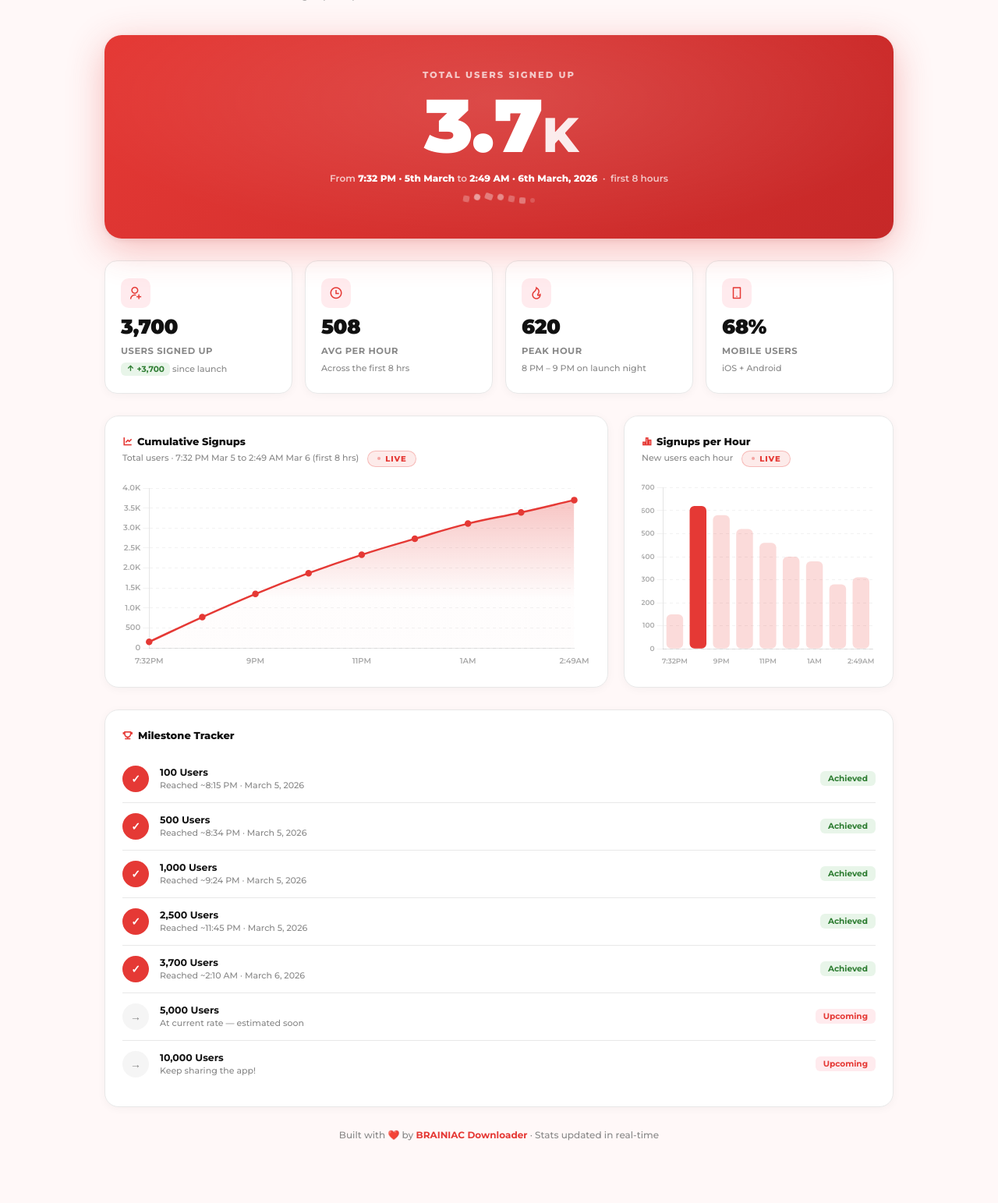
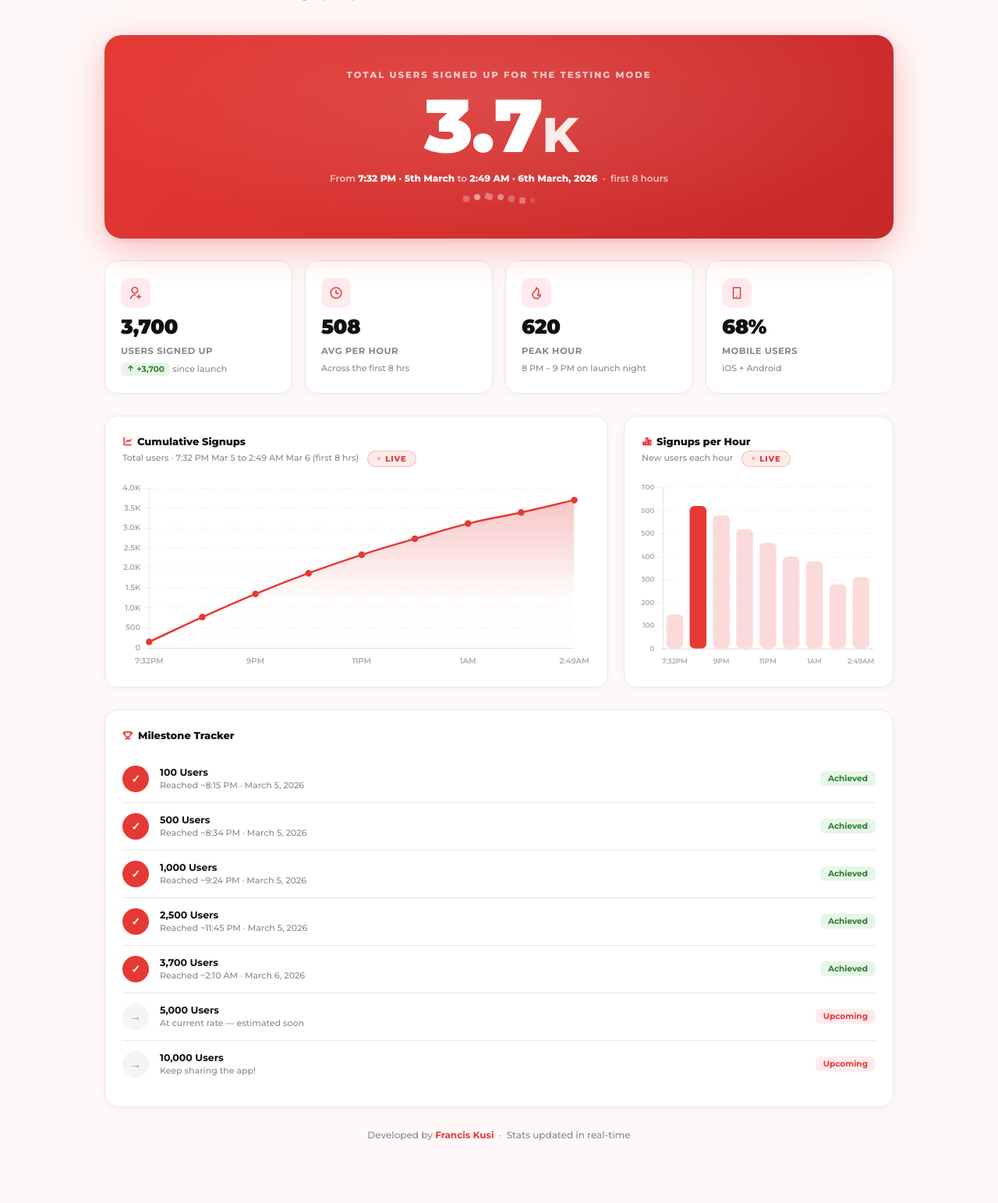
Before and after one commit to brainiacweb-tech/BRAINIAC-YouTube-Playlist-Downloader, a Flask app: page /stats in a window 1280 px wide. Shown: the part 802-2345 px from the top of the page at 78% size. Run offline with Flask 3, Linux system fonts and the light colour scheme; some libraries are stand-ins or nearby versions.

Commit message:
chore: update footer and counter label text

```diff
--- a/templates/stats.html
+++ b/templates/stats.html
@@ -497,7 +497,7 @@ nav {
 
   <!-- BIG COUNTER -->
   <div class="counter-hero">
-    <div class="label">Total Users Signed Up</div>
+    <div class="label">Total Users Signed Up for the Testing Mode</div>
     <div class="counter-number" id="mainCounter">0<span class="k">K</span></div>
     <div class="since">From <strong>7:32 PM · 5th March</strong> to <strong>2:49 AM · 6th March, 2026</strong> &nbsp;·&nbsp; first 8 hours</div>
     <div class="confetti-row">
@@ -620,7 +620,7 @@ nav {
   </div>
 
   <div class="stats-footer">
-    Built with ❤️ by <a href="/">BRAINIAC Downloader</a> · Stats updated in real-time
+    Developed by <a href="/">Francis Kusi</a> &nbsp;·&nbsp; Stats updated in real-time
   </div>
 
 </div><!-- /page -->
```
